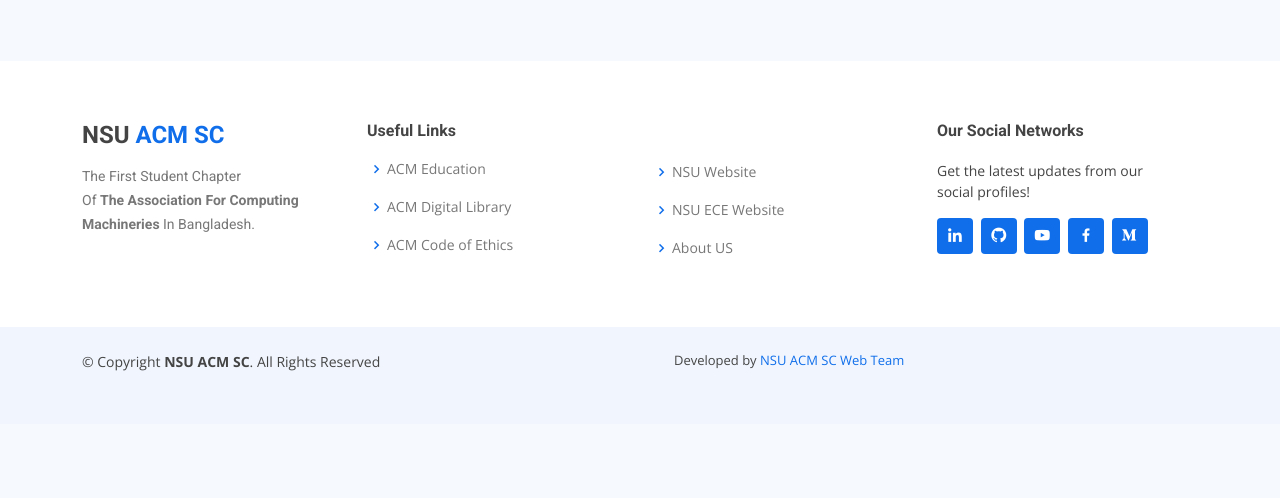
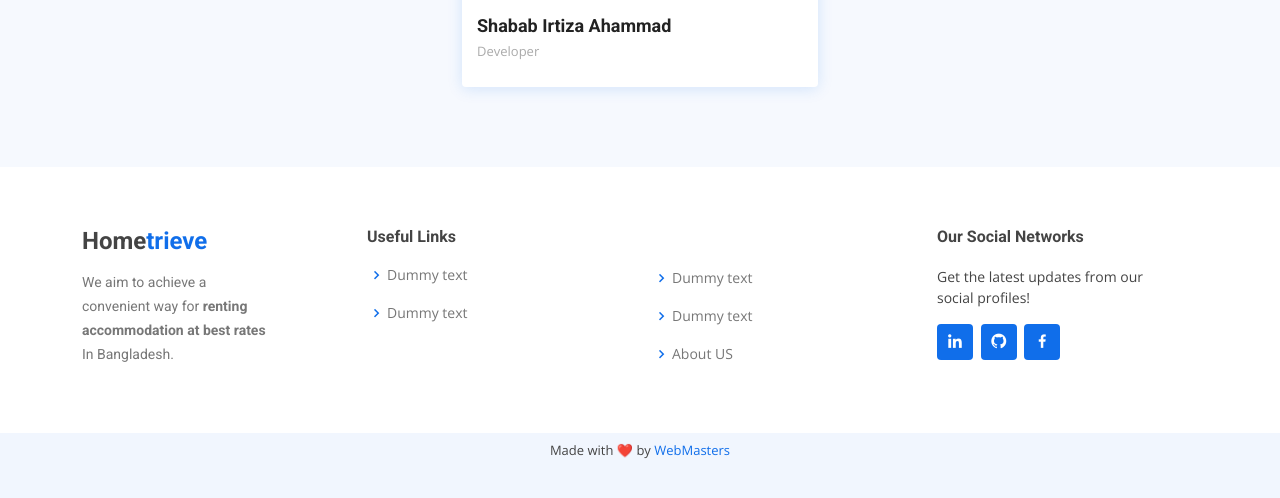
Before and after one commit to KaziRamisaRifa/Hometrieve, a PHP site: page /webmasters.php in a window 1280 px wide. Shown: the part 873-1371 px from the top of the page. Before the commit the page ends 1244 px from the top, so only its background shows below. Run offline with PHP 8.4, Linux system fonts and the light colour scheme; some libraries are stand-ins or nearby versions.

Commit message:
WebMasters page modified

```diff
--- a/webmasters.php
+++ b/webmasters.php
@@ -28,10 +28,16 @@
     <link rel="stylesheet" href="https://unpkg.com/swiper/swiper-bundle.min.css" />
 
     <!-- Template Main CSS File -->
-    <link href="assets/css/style.css" rel="stylesheet">
+    <link href="css/style.css" rel="stylesheet">
     <!-- Custom CSS File -->
-    <link rel="stylesheet" href="./css/style.css">
+    <link rel="stylesheet" href="assets/css/teams.css">
 
+    <!-- =======================================================
+  * Template Name: BizLand - v3.0.1
+  * Template URL: https://bootstrapmade.com/bizland-bootstrap-business-template/
+  * Author: BootstrapMade.com
+  * License: https://bootstrapmade.com/license/
+  ======================================================== -->
 </head>
 
 <body>
@@ -39,48 +45,37 @@
     <!-- ======= Header ======= -->
     <header id="header" class="d-flex align-items-center">
         <div class="container d-flex align-items-center justify-content-between">
-            <a href="home.html" class="logo"><img src="assets/img/acm-logo.png" alt="NSU ACM Student Chapter"></a>
+            <a href="index.php" class="logo"><img src="assets/image/logo1c.jpeg" alt="Hometrieve"></a>
 
             <nav id="navbar" class="navbar">
                 <ul>
-                    <li><a class="nav-link scrollto " href="home.html">Home</a></li>
-                    <li><a class="nav-link scrollto" href="update.html">Updates</a></li>
-                    <li><a class="nav-link scrollto" href="event.html">Events</a></li>
-                    <li><a class="nav-link scrollto" href="about.html">About</a></li>
-                    <li class="dropdown"><a href="#team"><span>Core Body</span> <i class="bi bi-chevron-down"></i></a>
+                    <li class="dropdown"><a class="nav-link scrollto active" href="#team"><span>Home</span> <i class="bi bi-chevron-down"></i></a>
                         <ul>
-                            <li><a href="executive-body.html">Executive Body</a></li>
-                            <li><a href="sub-executive.html">Sub Executive</a></li>
-                            <li><a href="incharge.html">In Charge</a></li>
-                            <li><a href="ex-executives.html">Ex-Executive Body</a></li>
-                            <li><a href="ex-faculty-sponsor.html">Ex-Faculty Sponsor</a></li>
+                            <li><a href="">Rent Home</a></li>
+                            <li><a href="">Buy Houses</a></li>
                         </ul>
                     </li>
-                    <li class="dropdown"> <a class="active" href="#faq"><span>Team</span> <i class="bi bi-chevron-down"></i></a>
+                    <li class="dropdown"><a href="#team"><span>Lands</span> <i class="bi bi-chevron-down"></i></a>
                         <ul>
-                            <li><a href="team-promotions.html">Team Promotions</a></li>
-                            <li><a href="team-corporate.html"> Team Corporate</a></li>
-                            <li><a href="team-publications.html"> Team Publications</a></li>
-                            <li><a href="team-provision.html">Team Provision</a></li>
-                            <li><a href="floating-team.html">Floating Teams</a>
-                            </li>
+                            <li><a href="">Buy Land</a></li>
                         </ul>
                     </li>
-                    <li><a class="nav-link scrollto " href="membership.html">Membership</a></li>
-                    <li><a class="nav-link scrollto" href="verify-cert">Certificate</a></li>
-                    <!-- Dark mode -->
-                    <li>
-                        <form class="form">
-                            <td width="100">
-                                <div class="toggle">
-                                    <input id="on" type="radio" value="on" name="radio" onclick="changeState()">
-                                    <input id="off" type="radio" value="off" name="radio" onclick="changeState()">
-                                    <div class="toggle__pointer"></div>
-                                </div>
-                            </td>
-                        </form>
-                        <!--- <button onclick="toggleTheme('dark');"  >Dark</button><button onclick="toggleTheme('light');">Light Mode</button> -->
+                    <li class="dropdown"><a href="#team"><span>Add property</span> <i class="bi bi-chevron-down"></i></a>
+                        <ul>
+                            <li><a href="add_houses.php">Add Houses</a></li>
+                            <li><a href="add_lands.php">Add Lands</a></li>
+                        </ul>
                     </li>
+                    <li><a class="nav-link scrollto" href="#">Contact</a></li>
+                    <li><a class="nav-link scrollto" href="#">Register</a></li>
+
+                    <?php
+                    $logged_in = FALSE;
+
+                    if (!isset($username)) echo '<li><a class="nav-link scrollto" href="login.php">Login</a></li>';
+                    else echo '<li><a href="logout.php">' . $username . '</a></li>';
+                    ?>
+
                 </ul>
                 <i class="bi bi-list mobile-nav-toggle"></i>
             </nav><!-- .navbar -->
@@ -95,66 +90,76 @@
             <div class="container" data-aos="fade-up">
 
                 <div class="section-title">
-                    <h2>WebMasters</h2>
+                    <h3>Web <span>Masters</span></h3>
                 </div>
+                <!-- <div class="section-title mb-1">
+          <h2>Sub Executive</h2>
+        </div> -->
+                <!-- <div class="section-title" data-aos="fade-up">
+          <h3 style="text-align: center;">Webteam <span>Leads</span></h3>
+        </div> -->
 
                 <div class="row justify-content-center">
-                    <div class="col-lg-6 col-md-6 d-flex align-items-stretch" data-aos="fade-up" data-aos-delay="100">
+                    <div class="col-lg-4 col-md-6 d-flex align-items-stretch" data-aos="fade-up" data-aos-delay="100">
                         <div class="member">
                             <div class="member-img">
-                                <img src="assets/img/team/Sudipta Bhatta Vice Chair.jpg" class="img-fluid" alt="">
-                                <!-- <div class="social">
+                                <img src="assets/image/team/Khalid Bin Shafiq.jpg" class="img-fluid" alt="">
+                                <div class="social">
                                     <a href="#" target="_blank" class="facebook"><i class="bx bxl-facebook"></i></a>
                                     <a href="#" target="_blank" class="linkedin"><i class="bx bxl-linkedin"></i></a>
-                      </div> -->
+                                </div>
                             </div>
                             <div class="member-info">
                                 <h4>Khalid Bin Shafiq</h4>
+                                <span>Developer</span>
                             </div>
                         </div>
                     </div>
 
-                    <div class="col-lg-6 col-md-6 d-flex align-items-stretch" data-aos="fade-up" data-aos-delay="100">
+                    <div class="col-lg-4 col-md-6 d-flex align-items-stretch" data-aos="fade-up" data-aos-delay="100">
                         <div class="member">
                             <div class="member-img">
-                                <img src="assets/img/team/S. M. Sajid Hasan Shanta (Sub Eb Team Promotions).jpg" class="img-fluid" alt="">
-                                <!-- <div class="social">
+                                <img src="assets/image/team/Khalid Bin Shafiq.jpg" class="img-fluid" alt="">
+                                <div class="social">
                                     <a href="#" target="_blank" class="facebook"><i class="bx bxl-facebook"></i></a>
                                     <a href="#" target="_blank" class="linkedin"><i class="bx bxl-linkedin"></i></a>
-                          </div> -->
+                                </div>
                             </div>
                             <div class="member-info">
-                                <h4>Kazi ramisa Rifa</h4>
+                                <h4>Kazi Ramisa Rifa</h4>
+                                <span>Developer</span>
                             </div>
                         </div>
                     </div>
 
-                    <div class="col-lg-6 col-md-6 d-flex align-items-stretch" data-aos="fade-up" data-aos-delay="100">
+                    <div class="col-lg-4 col-md-6 d-flex align-items-stretch" data-aos="fade-up" data-aos-delay="100">
                         <div class="member">
                             <div class="member-img">
-                                <img src="assets/img/team/Khalid Bin Shafiq.jpg" class="img-fluid" alt="">
-                                <!-- <div class="social">
+                                <img src="assets/image/team/Khalid Bin Shafiq.jpg" class="img-fluid" alt="">
+                                <div class="social">
                                     <a href="#" target="_blank" class="facebook"><i class="bx bxl-facebook"></i></a>
                                     <a href="#" target="_blank" class="linkedin"><i class="bx bxl-linkedin"></i></a>
-                          </div> -->
+                                </div>
                             </div>
                             <div class="member-info">
                                 <h4>Sabiha Hossain</h4>
+                                <span>Developer</span>
                             </div>
                         </div>
                     </div>
 
-                    <div class="col-lg-6 col-md-6 d-flex align-items-stretch" data-aos="fade-up" data-aos-delay="100">
+                    <div class="col-lg-4 col-md-6 d-flex align-items-stretch" data-aos="fade-up" data-aos-delay="100">
                         <div class="member">
                             <div class="member-img">
-                                <img src="assets/img/team/Khalid Bin Shafiq.jpg" class="img-fluid" alt="">
-                                <!-- <div class="social">
+                                <img src="assets/image/team/Khalid Bin Shafiq.jpg" class="img-fluid" alt="">
+                                <div class="social">
                                     <a href="#" target="_blank" class="facebook"><i class="bx bxl-facebook"></i></a>
                                     <a href="#" target="_blank" class="linkedin"><i class="bx bxl-linkedin"></i></a>
-                          </div> -->
+                                </div>
                             </div>
                             <div class="member-info">
                                 <h4>Shabab Irtiza Ahammad</h4>
+                                <span>Developer</span>
                             </div>
                         </div>
                     </div>
@@ -172,10 +177,10 @@
                 <div class="row">
 
                     <div class="col-lg-3 col-md-6 footer-contact">
-                        <h3>NSU <span>ACM SC</span></h3>
+                        <h3>Home<span>trieve</span></h3>
                         <p>
-                            The First Student Chapter <br>Of <strong>The
-                                Association For Computing <br>Machineries</strong>
+                            We aim to achieve a <br> convenient way for<strong>
+                                renting accommodation at best rates <br></strong>
                             In Bangladesh.
                         </p>
                     </div>
@@ -183,11 +188,8 @@
                     <div class="col-lg-3 col-md-6 footer-links">
                         <h4>Useful Links</h4>
                         <ul>
-                            <li><i class="bx bx-chevron-right"></i> <a href="https://www.acm.org/education/" target="_blank">ACM
-                                    Education</a></li>
-                            <li><i class="bx bx-chevron-right"></i> <a href="https://www.acm.org/publications/digital-library/" target="_blank">ACM Digital Library</a></li>
-                            <li><i class="bx bx-chevron-right"></i> <a href="https://www.acm.org/code-of-ethics/" target="_blank">ACM
-                                    Code of Ethics</a></li>
+                            <li><i class="bx bx-chevron-right"></i> <a href="https://www.acm.org/education/" target="_blank">Dummy text</a></li>
+                            <li><i class="bx bx-chevron-right"></i> <a href="https://www.acm.org/publications/digital-library/" target="_blank">Dummy text</a></li>
                         </ul>
                     </div>
 
@@ -195,61 +197,28 @@
                         <br>
                         <br>
                         <ul>
-                            <li><i class="bx bx-chevron-right"></i> <a href="http://www.northsouth.edu/" target="_blank">NSU
-                                    Website</a></li>
-                            <li><i class="bx bx-chevron-right"></i> <a href="http://ece.northsouth.edu/" target="_blank">NSU ECE
-                                    Website</a></li>
+                            <li><i class="bx bx-chevron-right"></i> <a href="http://www.northsouth.edu/" target="_blank">Dummy text</a></li>
+                            <li><i class="bx bx-chevron-right"></i> <a href="http://ece.northsouth.edu/" target="_blank">Dummy text</a></li>
                             <li><i class="bx bx-chevron-right"></i> <a href="about.html" target="_blank">About US</a></li>
                         </ul>
-                        <!--
-            ACM Education
-            https://www.acm.org/education/
-
-            ACM Digital Library
-            https://www.acm.org/publications/digital-library/
-
-            ACM Code of Ethics
-            https://www.acm.org/code-of-ethics/
-
-            NSU Website
-            http://www.northsouth.edu/
-
-            NSU ECE Website
-            http://ece.northsouth.edu/
-
-            About US
-            -->
                     </div>
 
                     <div class="col-lg-3 col-md-6 footer-links">
                         <h4>Our Social Networks</h4>
                         <p>Get the latest updates from our<br>social profiles!</p>
                         <div class="social-links mt-3">
-                            <a href="https://www.linkedin.com/company/nsuacmc/" target="_blank" class="linkedin"><i class="bx bxl-linkedin"></i></a>
-                            <a href="https://github.com/NSU-ACM-SC/" target="_blank" class="github"><i class="bx bxl-github"></i></a>
-                            <a href="https://tinyurl.com/y228boc9/" target="_blank" class="youtube"><i class="bx bxl-youtube"></i></a>
-                            <a href="https://www.facebook.com/nsuacmc/" target="_blank" class="facebook"><i class="bx bxl-facebook"></i></a>
-                            <a href="https://medium.com/nsuacmsc/" target="_blank" class="medium"><i class="bx bxl-medium"></i></a>
-                            <!--
-              LinkedIn: https://www.linkedin.com/company/nsuacmc
-              GitHub: https://github.com/NSU-ACM-SC
-              Youtube:https://tinyurl.com/y228boc9
-              Facebook: https://www.facebook.com/nsuacmc
-              Medium: https://medium.com/nsuacmsc
-              -->
+                            <a href="" target="_blank" class="linkedin"><i class="bx bxl-linkedin"></i></a>
+                            <a href="" target="_blank" class="github"><i class="bx bxl-github"></i></a>
+                            <a href="" target="_blank" class="facebook"><i class="bx bxl-facebook"></i></a>
                         </div>
                     </div>
-
                 </div>
             </div>
         </div>
 
-        <div class="container py-4">
-            <div class="copyright">
-                &copy; Copyright <strong><span>NSU ACM SC</span></strong>. All Rights Reserved
-            </div>
+        <div class="container py-2">
             <div class="credits">
-                Developed by <a href="web-team.html">NSU ACM SC Web Team</a>
+                <p>Made with ❤️ by <a href="webmasters.php" target="_blank">WebMasters</a></p>
             </div>
         </div>
     </footer><!-- End Footer -->
```
Lines whose indentation alone changed are shown as unchanged.
